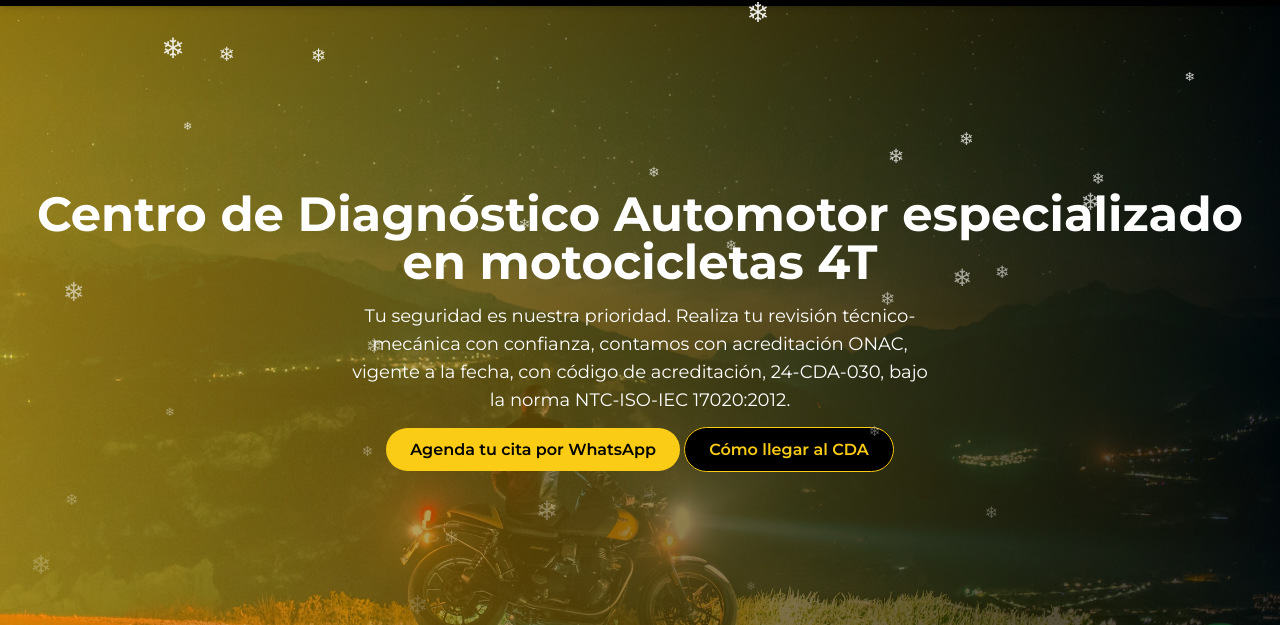
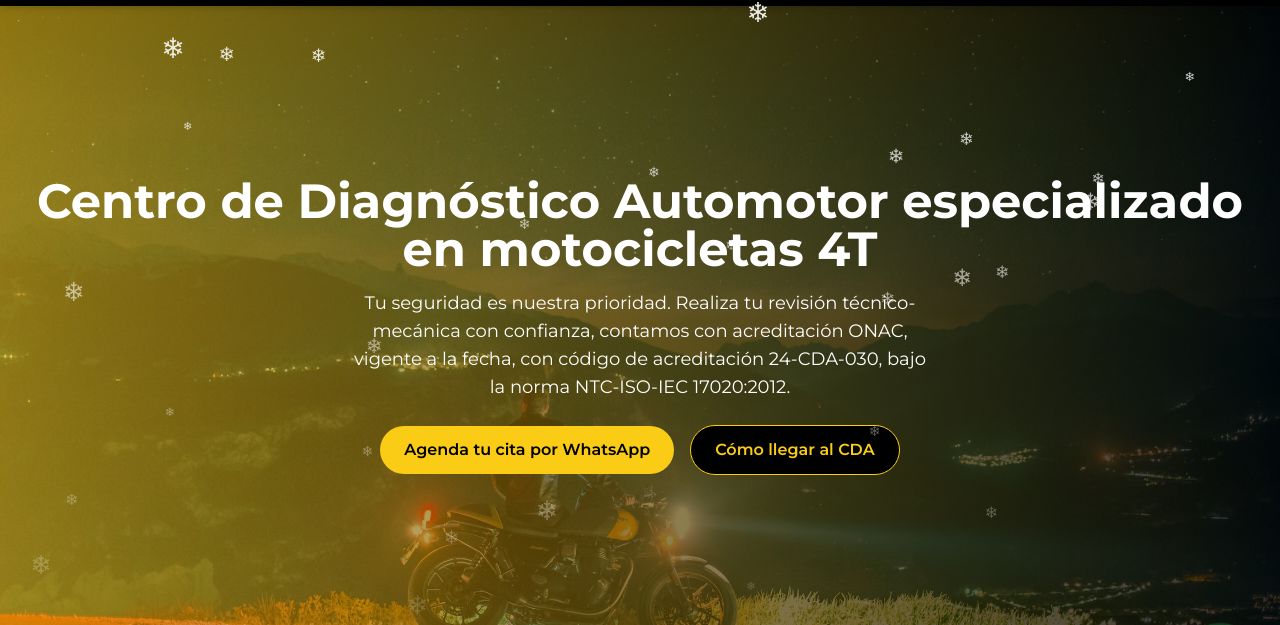
Before and after one commit to dtcdamotozone-bot/CDAMotozone, a plain HTML site: page index.html in a window 1280 px wide. Shown: the part 74-699 px from the top of the page. Drawn offline with nearby package versions, Linux system fonts and the light colour scheme.

Commit message:
Add files via upload

```diff
--- a/index.html
+++ b/index.html
@@ -171,11 +171,31 @@ footer img {
   <div class="absolute inset-0 bg-gradient-to-r from-yellow-500/60 to-black/80"></div>
   <div class="relative z-10 fade-in">
     <h2 class="text-5xl font-bold mb-4">Centro de Diagnóstico Automotor especializado en motocicletas 4T</h2>
-    <p class="text-lg mb-6 max-w-xl mx-auto">Tu seguridad es nuestra prioridad. Realiza tu revisión técnico-mecánica con confianza, contamos con acreditación ONAC,
-vigente a la fecha, con código de acreditación, 24-CDA-030, bajo la norma NTC-ISO-IEC 17020:2012.</p>
-    <a href="https://wa.me/573054890918?text=Hola%2C%20quiero%20agendar%20una%20revisión%20en%20CDA%20Motozone" target="_blank" class="bg-yellow-400 text-black font-semibold px-6 py-3 rounded-full hover:bg-yellow-300 transition transform hover:scale-105">Agenda tu cita por WhatsApp</a>
-    <a href="#ubicacion" class="bg-black text-yellow-400 border border-yellow-400 font-semibold px-6 py-3 rounded-full hover:bg-yellow-500 hover:text-black transition transform hover:scale-105">Cómo llegar al CDA</a>
-  </div>
+
+    <p class="text-lg mb-6 max-w-xl mx-auto">
+  Tu seguridad es nuestra prioridad. Realiza tu revisión técnico-mecánica con confianza, contamos con acreditación ONAC,
+  vigente a la fecha, con código de acreditación 24-CDA-030, bajo la norma NTC-ISO-IEC 17020:2012.
+</p>
+
+<!-- Contenedor responsivo de botones -->
+<div class="flex flex-col md:flex-row justify-center items-center gap-4 mt-4">
+
+  <!-- Botón WhatsApp -->
+  <a href="https://wa.me/573054890918?text=Hola%2C%20quiero%20agendar%20una%20revisión%20en%20CDA%20Motozone"
+     target="_blank"
+     class="bg-yellow-400 text-black font-semibold px-6 py-3 rounded-full hover:bg-yellow-300 transition transform hover:scale-105 text-center w-full md:w-auto">
+     Agenda tu cita por WhatsApp
+  </a>
+
+  <!-- Botón Cómo llegar -->
+  <a href="#ubicacion"
+     class="bg-black text-yellow-400 border border-yellow-400 font-semibold px-6 py-3 rounded-full hover:bg-yellow-500 hover:text-black transition transform hover:scale-105 text-center w-full md:w-auto">
+     Cómo llegar al CDA
+  </a>
+
+</div>
+
+
 </section>
 
   <!-- Sección Nosotros -->
```
